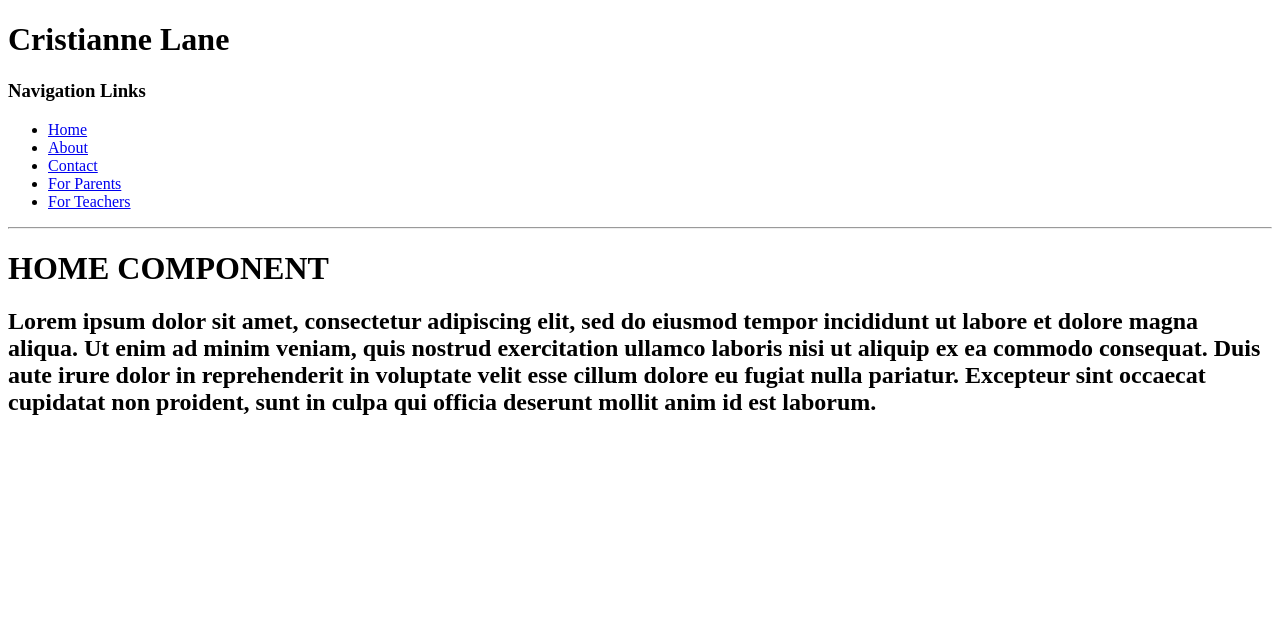
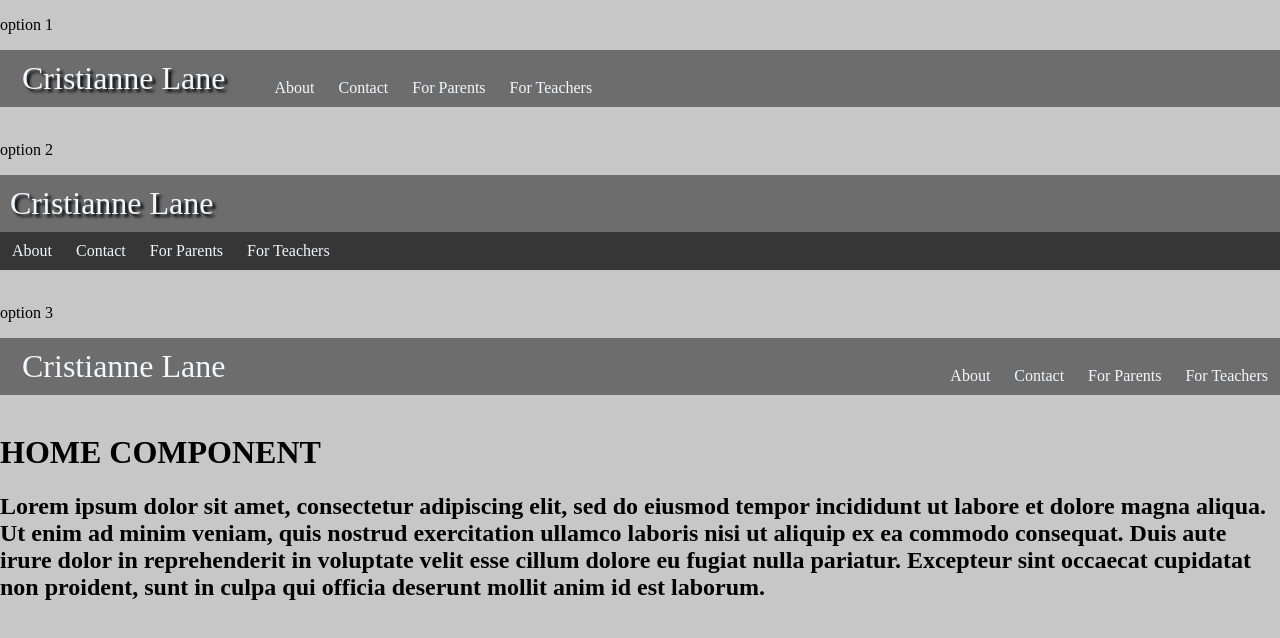
Before and after one commit to palminski/kind-aunty, an Angular app: page / in a window 1280 px wide. Shown: the top 638 px of the page. Built offline with nearby package versions, Linux system fonts and the light colour scheme.

Commit message:
created some sample header nav bars

```diff
--- a/src/app/app.component.html
+++ b/src/app/app.component.html
@@ -1,6 +1,5 @@
 
 
 <app-nav-bar></app-nav-bar>
-  <hr>
 
-  <router-outlet></router-outlet>
+<router-outlet></router-outlet>
--- a/src/app/components/nav-bar/nav-bar.component.css
+++ b/src/app/components/nav-bar/nav-bar.component.css
@@ -0,0 +1,94 @@
+nav{
+    background-color: rgb(109, 109, 109);
+}
+
+ul {
+    list-style-type: none;
+    margin: 0;
+    padding: 0;
+    overflow: hidden;
+    display: flex;
+    align-items: stretch;
+}
+
+/* bar 1 */
+li {
+    padding: 10px 12px 10px 12px;
+    display: flex;
+    align-items: flex-end;
+    transition-duration: 0.5s;
+}
+
+li a {
+    color: aliceblue;
+    text-align: center;
+    text-decoration: none;
+    transition-duration: 0.2s;
+
+
+}
+.hoverable:hover{
+
+    text-shadow: 3px 3px 3px black;
+}
+
+.title a{
+    font-size: xx-large;
+    padding-right: 25px;
+    padding-left: 10px;
+}
+
+
+.title:hover {
+    background-color: rgb(109, 109, 109);
+}
+
+
+
+.active {
+
+    text-shadow: 3px 3px 3px black;
+}
+
+
+
+/* Bar 2 */
+
+.title-2 a{
+    text-decoration: none;
+    font-weight: normal;
+    font-size: xx-large;
+    color: aliceblue;
+    vertical-align: middle;
+}
+
+.title-2{
+    padding: 10px 0 10px 10px;
+    margin: 0;
+}
+
+.list-2 {
+    background-color: rgb(54, 54, 54);
+}
+
+.item-2{
+    color: aliceblue;
+}
+
+.item-2:hover {
+    cursor: pointer;
+    background-color: rgb(109, 109, 109);
+}
+.active-link {
+    background-color: rgb(109, 109, 109);
+}
+
+/* Bar 3 */
+.list-3 {
+    justify-content: space-between;
+}
+
+.tabs-3 {
+    display: flex;
+    align-items: stretch;
+}
--- a/src/app/components/nav-bar/nav-bar.component.html
+++ b/src/app/components/nav-bar/nav-bar.component.html
@@ -1,12 +1,44 @@
-<h1>Cristianne Lane</h1>
+<!-- Option 1 -->
+<p>option 1</p>
+<nav>
+  <ul>
+    <li class="title"><a routerLink="/" [routerLinkActiveOptions]="{exact:true}" routerLinkActive="active" ariaCurrentWhenActive="page">Cristianne Lane</a></li>
+    <li><a class="hoverable" routerLink="/about" routerLinkActive="active" ariaCurrentWhenActive="page">About</a></li>
+    <li><a class="hoverable" routerLink="/contact" routerLinkActive="active" ariaCurrentWhenActive="page">Contact</a></li>
+    <li><a class="hoverable" routerLink="/for-parents" routerLinkActive="active" ariaCurrentWhenActive="page">For Parents</a></li>
+    <li><a class="hoverable" routerLink="/for-teachers" routerLinkActive="active" ariaCurrentWhenActive="page">For Teachers</a></li>
+  </ul>
+</nav>
+<br>
 
-  <nav>
-    <h3>Navigation Links</h3>
-    <ul>
-      <li><a routerLink="/" routerLinkActive="active" ariaCurrentWhenActive="page">Home</a></li>
-      <li><a routerLink="/about" routerLinkActive="active" ariaCurrentWhenActive="page">About</a></li>
-      <li><a routerLink="/contact" routerLinkActive="active" ariaCurrentWhenActive="page">Contact</a></li>
-      <li><a routerLink="/for-parents" routerLinkActive="active" ariaCurrentWhenActive="page">For Parents</a></li>
-      <li><a routerLink="/for-teachers" routerLinkActive="active" ariaCurrentWhenActive="page">For Teachers</a></li>
-    </ul>
-  </nav>
+<!-- Option 2 -->
+<p>option 2</p>
+<nav>
+  <h1 class="title-2"><a routerLink="/" [routerLinkActiveOptions]="{exact:true}" routerLinkActive="active" ariaCurrentWhenActive="page">Cristianne Lane</a></h1>
+  <ul class="list-2">
+    <li class="item-2" routerLink="/about" routerLinkActive="active-link" ariaCurrentWhenActive="page">About</li>
+    <li class="item-2" routerLink="/contact" routerLinkActive="active-link" ariaCurrentWhenActive="page">Contact</li>
+    <li class="item-2" routerLink="/for-parents" routerLinkActive="active-link" ariaCurrentWhenActive="page">For Parents</li>
+    <li class="item-2" routerLink="/for-teachers" routerLinkActive="active-link" ariaCurrentWhenActive="page">For Teachers</li>
+  </ul>
+</nav>
+<br>
+
+<!-- Option 3 -->
+<p>option 3</p>
+<nav>
+  <ul class="list-3">
+    <div>
+      <li class="title"><a routerLink="/">Cristianne Lane</a>
+      </li>
+    </div>
+    <div class="tabs-3">
+      <li><a class="hoverable" routerLink="/about" routerLinkActive="active" ariaCurrentWhenActive="page" >About</a></li>
+      <li><a class="hoverable" routerLink="/contact" routerLinkActive="active" ariaCurrentWhenActive="page" >Contact</a></li>
+      <li><a class="hoverable" routerLink="/for-parents" routerLinkActive="active" ariaCurrentWhenActive="page" >For Parents</a></li>
+      <li><a class="hoverable" routerLink="/for-teachers" routerLinkActive="active" ariaCurrentWhenActive="page" >For Teachers</a></li>
+    </div>
+  </ul>
+</nav>
+
+<br>
--- a/src/styles.css
+++ b/src/styles.css
@@ -1 +1,6 @@
 /* You can add global styles to this file, and also import other style files */
+body {
+    background-color: rgb(199, 199, 199);
+    padding: 0;
+    margin: 0;
+}
```
